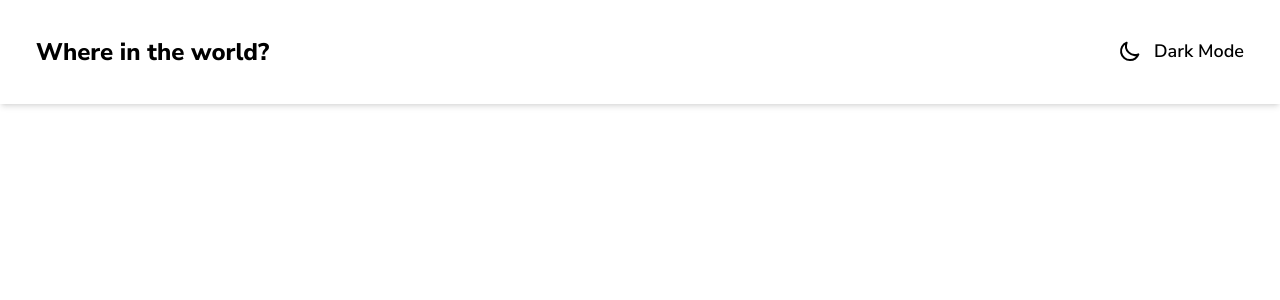
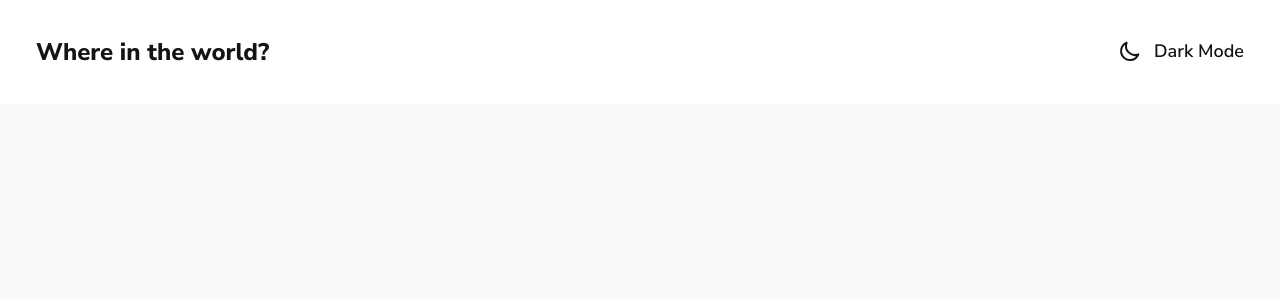
Before and after one commit to Mudi-Igbinoba/rest-countries-api, a React (Vite) app: page / in a window 1280 px wide. Shown: the top 300 px of the page. Built offline with nearby package versions, Linux system fonts and the light colour scheme.

Commit message:
set up main background and padding

```diff
--- a/src/App.jsx
+++ b/src/App.jsx
@@ -7,9 +7,15 @@ function App() {
 
     return (
         <div className={styles}>
+            <div className=' text-blue-1200 dark:text-white'>
                 {/* Header */}
                 <Header isDark={isDark} setDark={setIsDark} />
                 {/* Main */}
+                <main className='bg-zinc-50 dark:bg-blue-1100 min-h-screen'>
+                    <div className='container px-4 py-9 md:px-9 min-[1440px]:px-0 min-[1440px]:py-7'>
+                        <div className='flex flex-wrap justify-between items-center'></div>
+                    </div>
+                </main>
 
                 {/* Search Bar */}
 
@@ -17,6 +23,7 @@ function App() {
 
                 {/* Cards */}
             </div>
+        </div>
     );
 }
 
```
Lines whose indentation alone changed are shown as unchanged.
